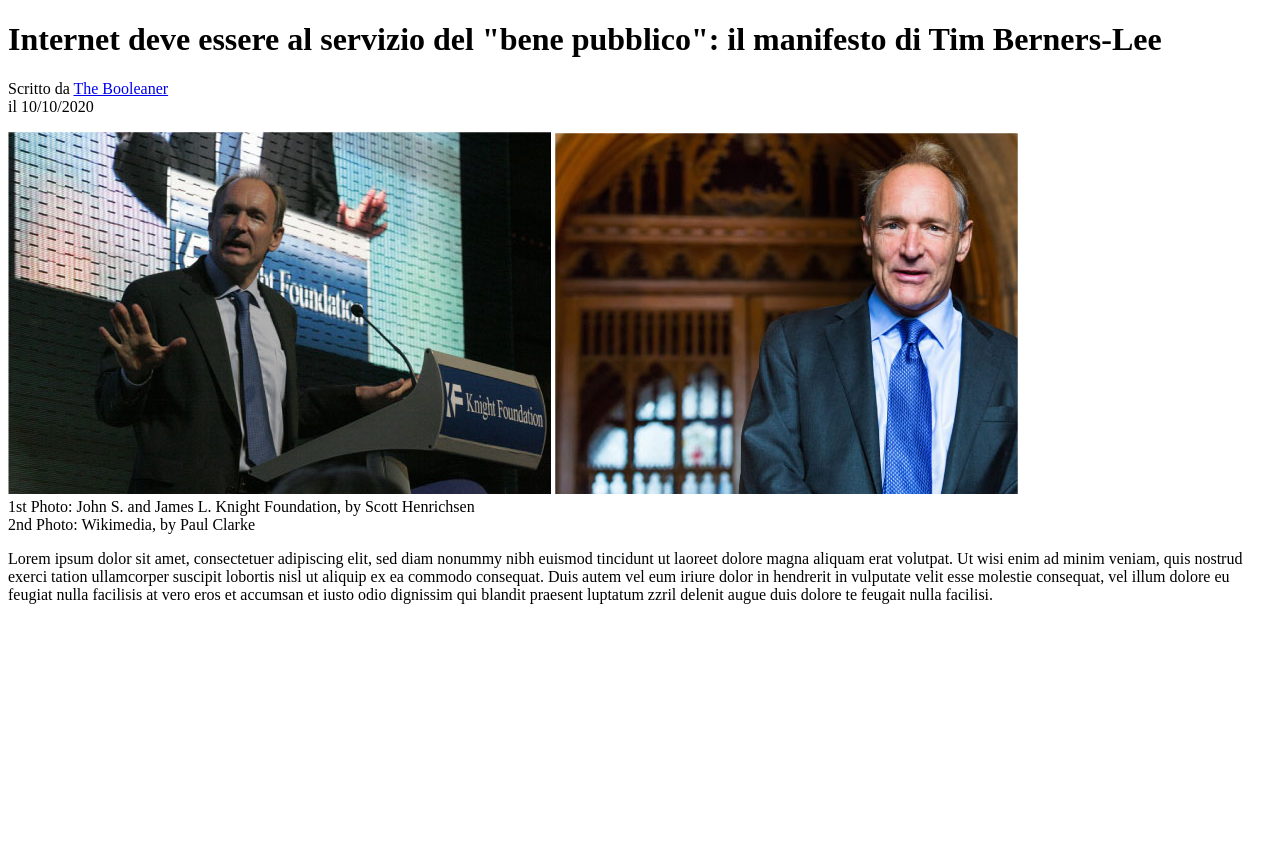
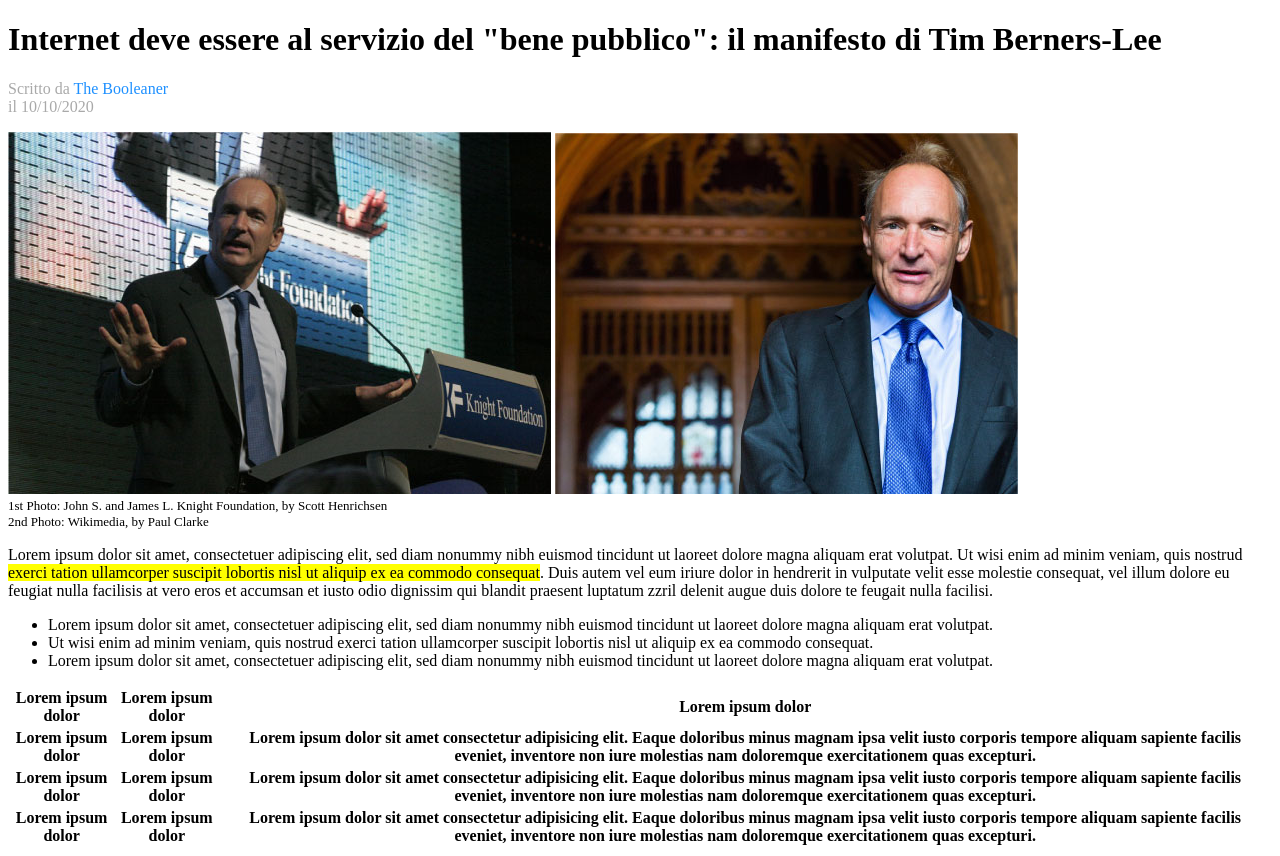
Before and after one commit to ClaudiaLanzoni/html-css-booleaner, a plain HTML site: page index.html in a window 1280 px wide. Before the commit the page ends 800 px from the top, so only its background shows below. Drawn offline with Linux system fonts and the light colour scheme; a web font is replaced by a local one.

Commit message:
seconda sezione del main

```diff
--- /dev/null
+++ b/css/style.css
@@ -0,0 +1,29 @@
+body {
+    font-family: 'Benne', serif;
+}
+
+#articolo {
+    color: darkgrey;
+}
+
+#autore {
+    color: dodgerblue;
+}
+
+figcaption {
+    font-size: small;
+}
+
+.giallo {
+    background-color: yellow;
+}
+
+#pattern {
+    background: url(/img/pattern.png);
+    background-size: auto;
+    background-repeat: repeat-x;
+}
+
+ul {
+    text-align: left;
+}
--- a/index.html
+++ b/index.html
@@ -5,25 +5,68 @@
     <meta http-equiv="X-UA-Compatible" content="IE=edge">
     <meta name="viewport" content="width=device-width, initial-scale=1.0">
     <title>Document</title>
+    <link rel="stylesheet" href="css/style.css">
+    <link rel="preconnect" href="https://fonts.googleapis.com">
+    <link rel="preconnect" href="https://fonts.gstatic.com" crossorigin>
+    <link href="https://fonts.googleapis.com/css2?family=Benne&display=swap" rel="stylesheet">
 </head>
 <body>
     <header>
+        <div id="pattern">
+
+        </div>
+
         <h1>Internet deve essere al servizio del "bene pubblico": il manifesto di Tim Berners-Lee</h1>
 
-        <p>Scritto da <a href="https://www.boolean.careers/">The Booleaner</a><br>il 10/10/2020</p>
+        <p id="articolo">Scritto da <span id="autore">The Booleaner</span><br> il 10/10/2020</p>
 
-        <img src="img/tim-1.jpg" alt="Tim Berners-Lee conferenza">
-        <img src="img/tim-2.jpg" alt="Tim Berners-Lee primo piano">
+        <img src="img/tim-1.jpg" alt="Tim Berners-Lee">
+        <img src="img/tim-2.jpg" alt="Tim Berners-Lee">
         <figcaption>1st Photo: John S. and James L. Knight Foundation, by Scott Henrichsen</figcaption>
         <figcaption>2nd Photo: Wikimedia, by Paul Clarke</figcaption>
     </header>
 
     <main>
-        <section>
-            <p>Lorem ipsum dolor sit amet, consectetuer adipiscing elit, sed diam nonummy nibh euismod tincidunt ut laoreet dolore magna aliquam erat volutpat. Ut wisi enim ad minim veniam, quis nostrud <span>exerci tation ullamcorper suscipit lobortis nisl ut aliquip ex ea commodo consequat</span>. Duis autem vel eum iriure dolor in hendrerit in vulputate velit esse molestie consequat, vel illum dolore eu feugiat nulla facilisis at vero eros et accumsan et iusto odio dignissim qui blandit praesent luptatum zzril delenit augue duis dolore te feugait nulla facilisi.</p>
-
+        <section> <!--Primo lorem con testo sottolineato in giallo-->
+            <p>Lorem ipsum dolor sit amet, consectetuer adipiscing elit, sed diam nonummy nibh euismod tincidunt ut laoreet dolore magna aliquam erat volutpat. Ut wisi enim ad minim veniam, quis nostrud <span class="giallo">exerci tation ullamcorper suscipit lobortis nisl ut aliquip ex ea commodo consequat</span>. Duis autem vel eum iriure dolor in hendrerit in vulputate velit esse molestie consequat, vel illum dolore eu feugiat nulla facilisis at vero eros et accumsan et iusto odio dignissim qui blandit praesent luptatum zzril delenit augue duis dolore te feugait nulla facilisi.</p>
         </section>
 
+        <section> <!--Lista di lorem-->
+           <ul>
+                <li>Lorem ipsum dolor sit amet, consectetuer adipiscing elit, sed diam nonummy nibh euismod tincidunt ut laoreet dolore magna aliquam erat volutpat.</li>
+                <li>Ut wisi enim ad minim veniam, quis nostrud exerci tation ullamcorper suscipit lobortis nisl ut aliquip ex ea commodo consequat.</li>
+                <li>Lorem ipsum dolor sit amet, consectetuer adipiscing elit, sed diam nonummy nibh euismod tincidunt ut laoreet dolore magna aliquam erat volutpat.</li>
+            </ul>
+        </section>
+
+        <section> <!--Tabella di lorem-->
+            <table>
+                <thead>
+                    <tr>
+                        <th>Lorem ipsum dolor</th>
+                        <th>Lorem ipsum dolor</th>
+                        <th>Lorem ipsum dolor</th>
+                    </tr>
+                </thead>
+                <tbody>
+                    <tr>
+                        <th>Lorem ipsum dolor</th>
+                        <th>Lorem ipsum dolor</th>
+                        <th>Lorem ipsum dolor sit amet consectetur adipisicing elit. Eaque doloribus minus magnam ipsa velit iusto corporis tempore aliquam sapiente facilis eveniet, inventore non iure molestias nam doloremque exercitationem quas excepturi.</th>
+                    </tr>
+                    <tr>
+                        <th>Lorem ipsum dolor</th>
+                        <th>Lorem ipsum dolor</th>
+                        <th>Lorem ipsum dolor sit amet consectetur adipisicing elit. Eaque doloribus minus magnam ipsa velit iusto corporis tempore aliquam sapiente facilis eveniet, inventore non iure molestias nam doloremque exercitationem quas excepturi.</th>
+                    </tr>
+                    <tr>
+                        <th>Lorem ipsum dolor</th>
+                        <th>Lorem ipsum dolor</th>
+                        <th>Lorem ipsum dolor sit amet consectetur adipisicing elit. Eaque doloribus minus magnam ipsa velit iusto corporis tempore aliquam sapiente facilis eveniet, inventore non iure molestias nam doloremque exercitationem quas excepturi.</th>
+                    </tr>
+                </tbody>
+            </table>
+        </section>
     </main>
 
 
```
